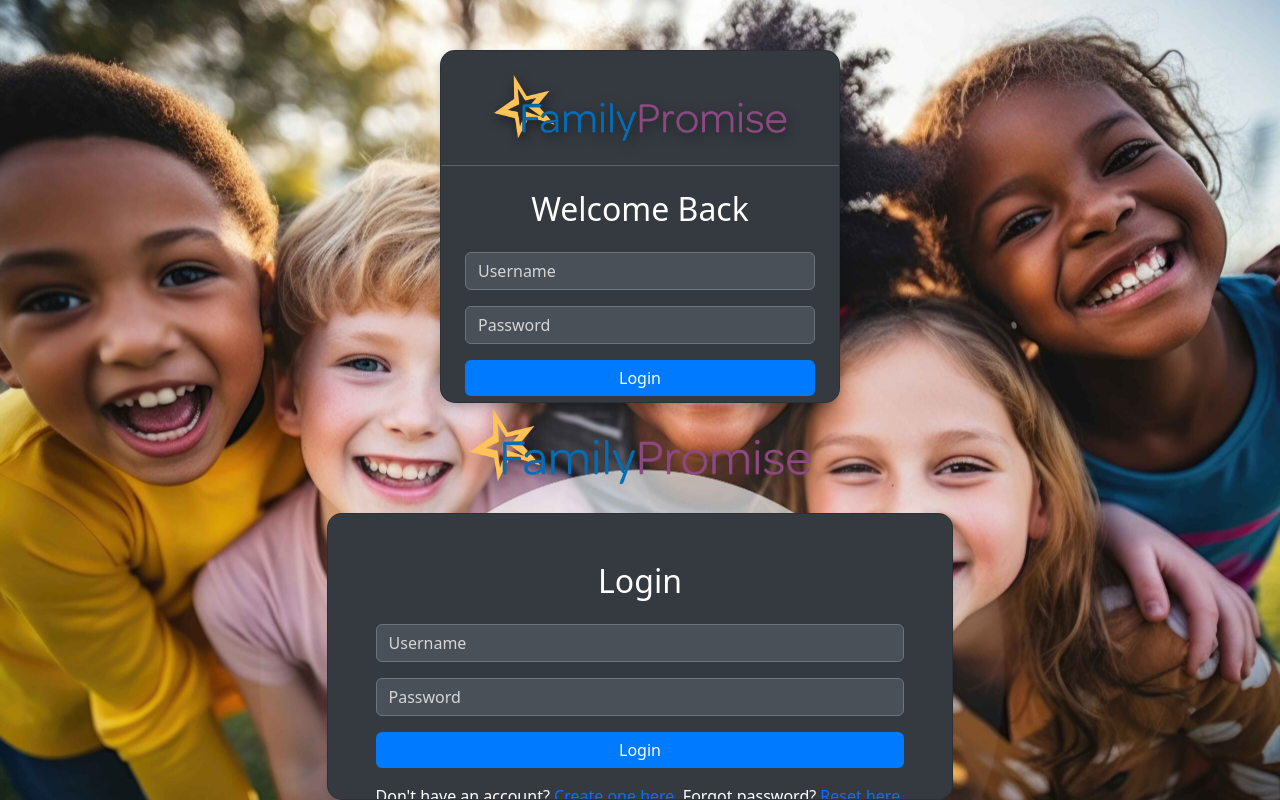
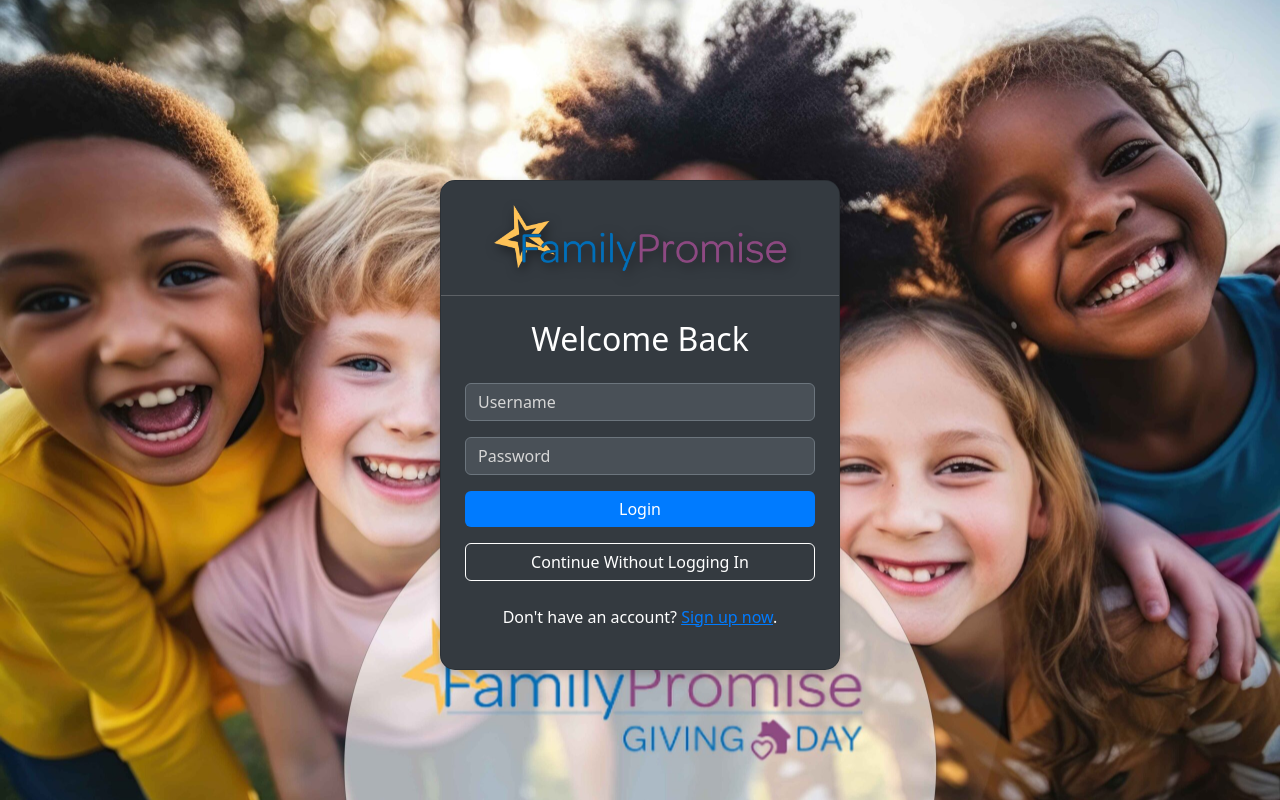
Before and after one commit to alrudniy/T1-f24-edu, a Flask app: page / in a window 1280 px wide. Run offline with Flask 3, Linux system fonts and the light colour scheme.

Commit message:
fixed some issues

```diff
--- a/app.py
+++ b/app.py
@@ -3,7 +3,6 @@
 import sqlalchemy
 from sqlalchemy.ext.declarative import declarative_base
 from werkzeug.security import generate_password_hash, check_password_hash
-import pymysql
 
 app = Flask(__name__)
 app.config['SECRET_KEY'] = 'csci400_random_string_as_secret_key'
@@ -11,8 +10,8 @@
 # Configure the database URI for SQLAlchemy
 username = 't1'  # Replace with actual username
 password = 'YWQQEg1QwgVTc40K'  # Replace with actual password
-#engine = sqlalchemy.create_engine(f"mariadb+mariadbconnector://{username}:{password}@34.125.69.91/f24_housing_db")
-engine = sqlalchemy.create_engine(f"mysql+pymysql://{username}:{password}@34.125.69.91/f24_housing_db", connect_args={'ssl': {'disabled': True}})
+engine = sqlalchemy.create_engine(f"mariadb+mariadbconnector://{username}:{password}@34.125.69.91/f24_housing_db")
+
 
 Base = declarative_base()
 
--- a/requirements.txt
+++ b/requirements.txt
@@ -4,4 +4,3 @@
 mariadb
 flask_login
 flask-testing
-pymysql
--- a/templates/login.html
+++ b/templates/login.html
@@ -177,48 +177,5 @@
         });
     </script>
 
-
-<body background="{{ url_for('static', filename='images/titlebg.png') }}" class="container mt-5">
-    <!-- Main body starts here with a container class for Bootstrap styling -->
-
-    <!-- Logo Section: Displays a centered logo at the top of the page -->
-    <div class="text-center mb-4">
-        <!-- Image element with the source path to your logo, an alt attribute, and inline width styling -->
-        <img src="{{ url_for('static', filename='images/logo.png') }}" alt="Logo" style="width: 350px;">
-    </div>
-
-    <!-- Main content card with padding and shadow for styling -->
-    <div class="card p-5 shadow-sm">
-
-        <!-- Heading for the Login form, centered horizontally -->
-        <h2 class="text-center">Login</h2>
-
-        <!-- Form to collect username and password, using POST method for secure data submission -->
-        <form method="post" class="mt-3">
-
-            <!-- Username input field with margin-bottom for spacing and Bootstrap's form control styling -->
-            <div class="mb-3">
-                <input type="text" class="form-control" name="username" placeholder="Username" required>
-            </div>
-
-            <!-- Password input field with similar styling as the username field -->
-            <div class="mb-3">
-                <input type="password" class="form-control" name="password" placeholder="Password" required>
-            </div>
-
-            <!-- Submit button that spans full width with Bootstrap's 'w-100' class -->
-            <button type="submit" class="btn btn-primary w-100">Login</button>
-        </form>
-
-
-        <!-- Link to the account creation page, centered below the form for users who need to sign up -->
-        <p class="mt-3 text-center">
-            Don't have an account? <a href="{{ url_for('create_account') }}">Create one here</a>.
-            Forgot password? <a href="{{ url_for('forgot_password') }}">Reset here</a>.
-        </p>
-
-    </div>
-
-
 </body>
 </html>
```
Also changed, not shown: templates/pick_a_path.html (+0 -7 lines), templates/scenario1.html (+0 -13 lines), templates/scenario2.html (+0 -16 lines).
